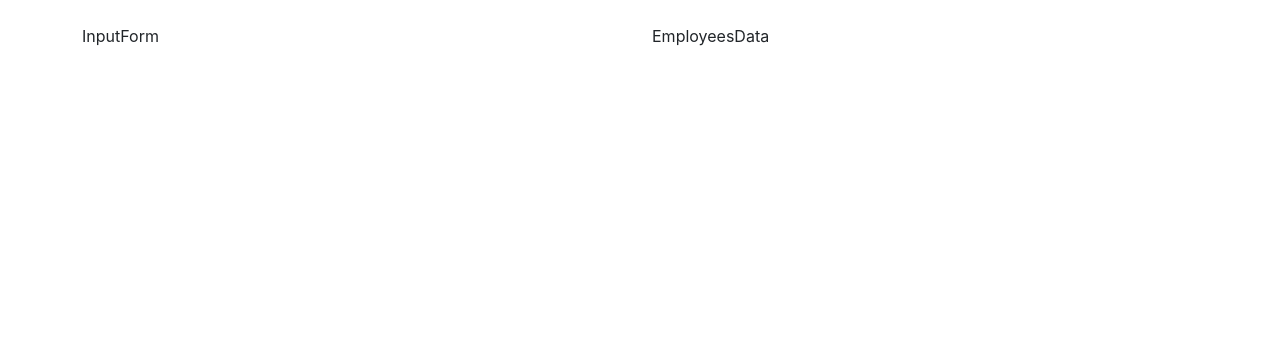
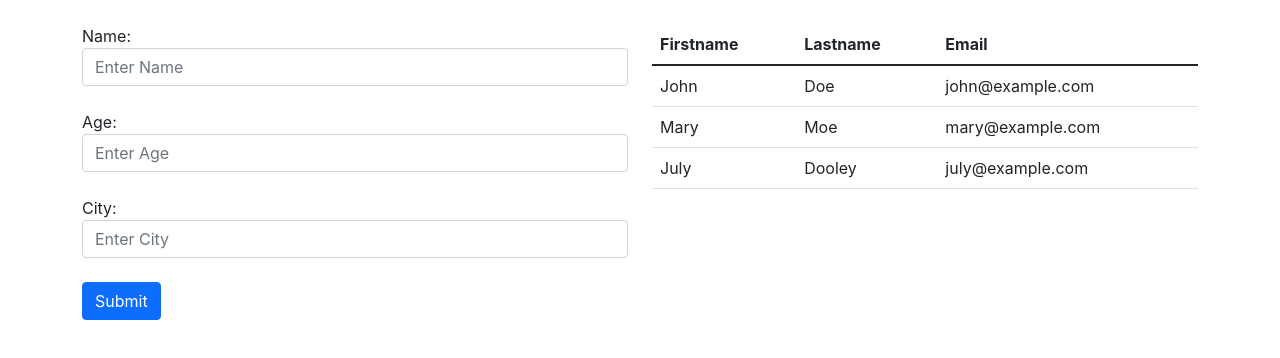
Before and after one commit to jeraldpraveen/mern_stack, a React (Create React App) app in the folder client/: page / in a window 1280 px wide. Shown: the top 358 px of the page. Built offline with nearby package versions, Linux system fonts and the light colour scheme; the HTML template or start-up script is replaced by a standard one.

Commit message:
10.InputForm & EmployeeTable Component

```diff
--- a/client/src/App.js
+++ b/client/src/App.js
@@ -1,18 +1,23 @@
 import React, { Component } from "react";
 import "./App.css";
+import InputForm from "./components/InputForm";
+import EmployeesTable from "./components/EmployeesTable";
 
 class App extends Component {
   constructor() {
     super();
-    this.state = {};
   }
 
   render() {
     return (
       <div className="container mt-4">
         <div className="row">
-          <div className="col-6">InputForm</div>
-          <div className="col-6">EmployeesData</div>
+          <div className="col-6">
+            <InputForm />
+          </div>
+          <div className="col-6">
+            <EmployeesTable />
+          </div>
         </div>
       </div>
     );
--- /dev/null
+++ b/client/src/components/EmployeesTable.js
@@ -0,0 +1,36 @@
+import React, { Component } from "react";
+
+export class EmployeesTable extends Component {
+  render() {
+    return (
+      <table class="table">
+        <thead>
+          <tr>
+            <th>Firstname</th>
+            <th>Lastname</th>
+            <th>Email</th>
+          </tr>
+        </thead>
+        <tbody>
+          <tr>
+            <td>John</td>
+            <td>Doe</td>
+            <td>john@example.com</td>
+          </tr>
+          <tr>
+            <td>Mary</td>
+            <td>Moe</td>
+            <td>mary@example.com</td>
+          </tr>
+          <tr>
+            <td>July</td>
+            <td>Dooley</td>
+            <td>july@example.com</td>
+          </tr>
+        </tbody>
+      </table>
+    );
+  }
+}
+
+export default EmployeesTable;
--- /dev/null
+++ b/client/src/components/InputForm.js
@@ -0,0 +1,42 @@
+import React, { Component } from "react";
+
+export class InputForm extends Component {
+  constructor() {
+    super();
+  }
+
+  render() {
+    return (
+      <form>
+        <div className="form-group">
+          <label>Name:</label>
+          <input
+            type="text"
+            className="form-control"
+            placeholder="Enter Name"
+          />
+        </div>
+        <br />
+        <div class="form-group">
+          <label>Age:</label>
+          <input type="text" className="form-control" placeholder="Enter Age" />
+        </div>
+        <br />
+        <div class="form-group">
+          <label>City:</label>
+          <input
+            type="text"
+            className="form-control"
+            placeholder="Enter City"
+          />
+        </div>
+        <br />
+        <button type="submit" class="btn btn-primary">
+          Submit
+        </button>
+      </form>
+    );
+  }
+}
+
+export default InputForm;
```
